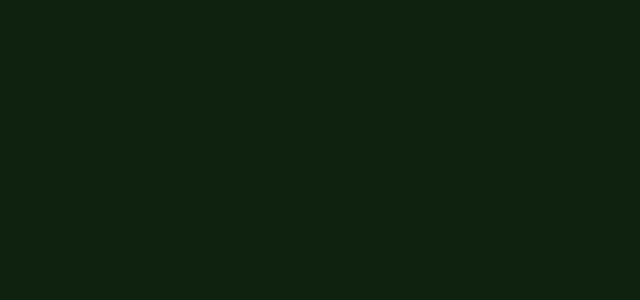
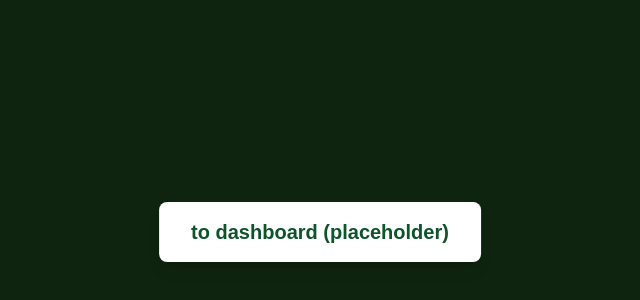
Before and after one commit to vrajhm/envest, a Next.js app in the folder fe/: page / in a window 1280 px wide. Shown: the part 168-468 px from the top of the page, without its empty margins (320-960 px from the left). Built offline with nearby package versions, Linux system fonts and the light colour scheme; a web font is replaced by a local one.

Commit message:
placeholder dashboard

```diff
--- /dev/null
+++ b/fe/src/app/dashboard/page.tsx
@@ -0,0 +1,56 @@
+"use client";
+import Image from "next/image";
+
+export default function Dashboard() {
+  return (
+    <div
+      className="min-h-screen w-full relative px-6 py-10"
+      style={{ background: "rgb(217, 205, 183)" }}
+    >
+      {/* Crinkle overlay */}
+      <div className="fixed inset-0 pointer-events-none z-0">
+        <Image
+          src="/crinkle.png"
+          alt="Crinkle overlay"
+          fill
+          style={{ objectFit: "cover", opacity: 0.2 }}
+          priority
+        />
+      </div>
+      <div className="relative z-10 max-w-5xl mx-auto">
+        {/* 2x2 Cards Grid */}
+        <div className="grid grid-cols-2 gap-6 mb-10">
+          {[1, 2, 3, 4].map((i) => (
+            <div
+              key={i}
+              className="rounded-xl bg-white/80 shadow p-8 h-52 flex items-center justify-center text-2xl font-semibold text-green-900 border border-green-100"
+            >
+              Card {i}
+            </div>
+          ))}
+        </div>
+        {/* Placeholder Table */}
+        <div className="bg-white/90 rounded-xl shadow p-6 border border-green-100">
+          <table className="w-full text-left">
+            <thead>
+              <tr className="text-green-900 font-bold">
+                <th className="py-2 px-4">Column 1</th>
+                <th className="py-2 px-4">Column 2</th>
+                <th className="py-2 px-4">Column 3</th>
+              </tr>
+            </thead>
+            <tbody>
+              {[1, 2, 3].map((row) => (
+                <tr key={row} className="border-t border-green-100">
+                  <td className="py-2 px-4">Row {row} Data 1</td>
+                  <td className="py-2 px-4">Row {row} Data 2</td>
+                  <td className="py-2 px-4">Row {row} Data 3</td>
+                </tr>
+              ))}
+            </tbody>
+          </table>
+        </div>
+      </div>
+    </div>
+  );
+}
--- a/fe/src/app/page.tsx
+++ b/fe/src/app/page.tsx
@@ -1,12 +1,14 @@
 "use client";
 import Image from "next/image";
 import { useEffect, useState } from "react";
+import { useRouter } from "next/navigation";
 
 export default function Home() {
   const [showLeaf1, setShowLeaf1] = useState(false);
   const [showLeaf2, setShowLeaf2] = useState(false);
   const [showText, setShowText] = useState(false);
   const [animateUp, setAnimateUp] = useState(false); // State to control upward animation
+  const router = useRouter();
 
   useEffect(() => {
     setTimeout(() => setShowLeaf1(true), 200);
@@ -17,9 +19,24 @@ export default function Home() {
 
   return (
     <div
-      className="min-h-screen w-full relative"
+      className="min-h-screen w-full relative flex items-center justify-center"
       style={{ background: "#0f240e" }}
     >
+      {/* Placeholder button, only visible after animation */}
+      {animateUp && (
+        <button
+          className="px-8 py-4 rounded-lg bg-white text-green-900 text-xl font-bold shadow-lg transition hover:bg-green-100 z-10"
+          style={{
+            position: "absolute",
+            top: "50%",
+            left: "50%",
+            transform: "translate(-50%, -50%)",
+          }}
+          onClick={() => router.push("/dashboard")}
+        >
+          to dashboard (placeholder)
+        </button>
+      )}
       {/* Animated landing overlay (beige paper) */}
       <div
         className="flex min-h-screen items-center justify-center font-sans relative"
```
